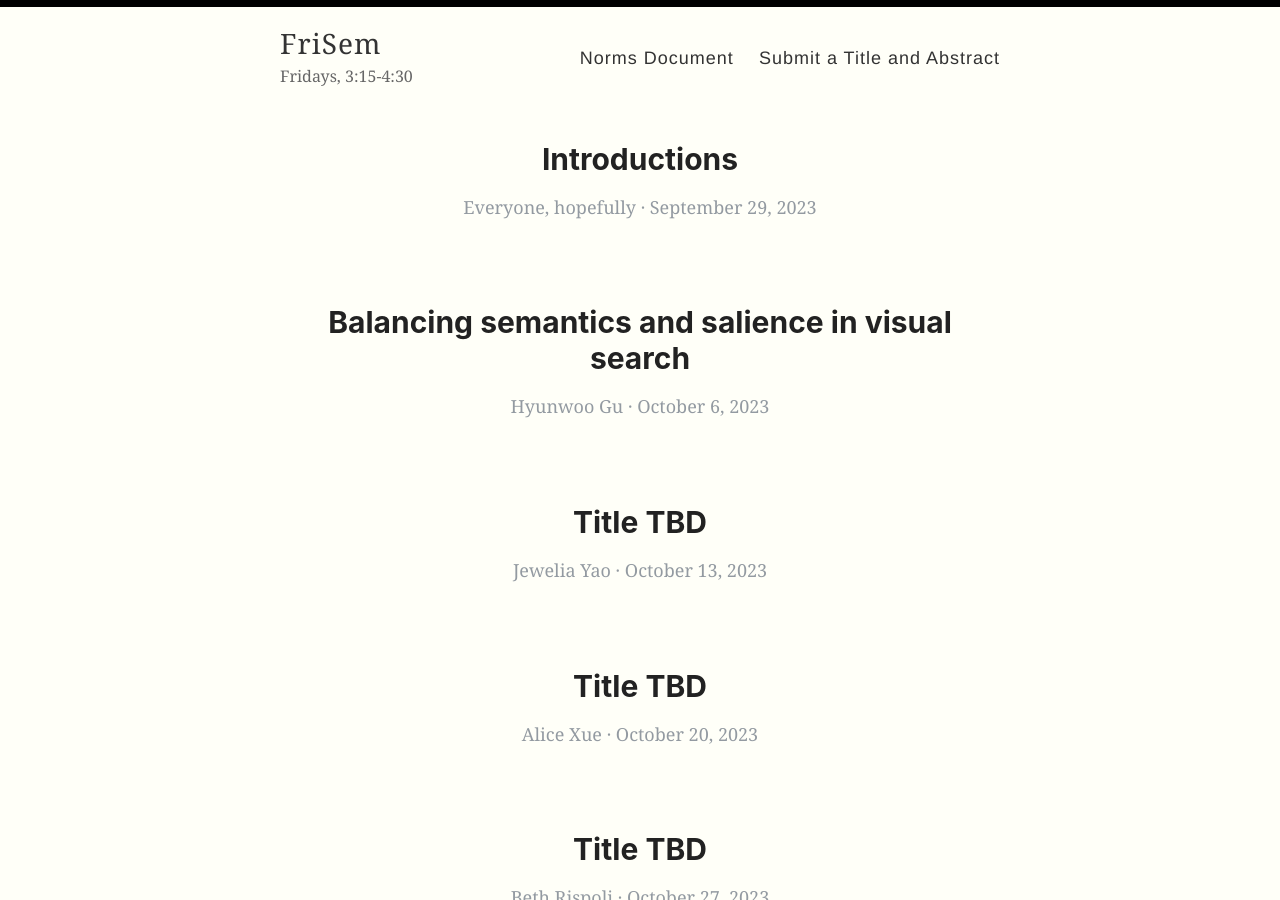
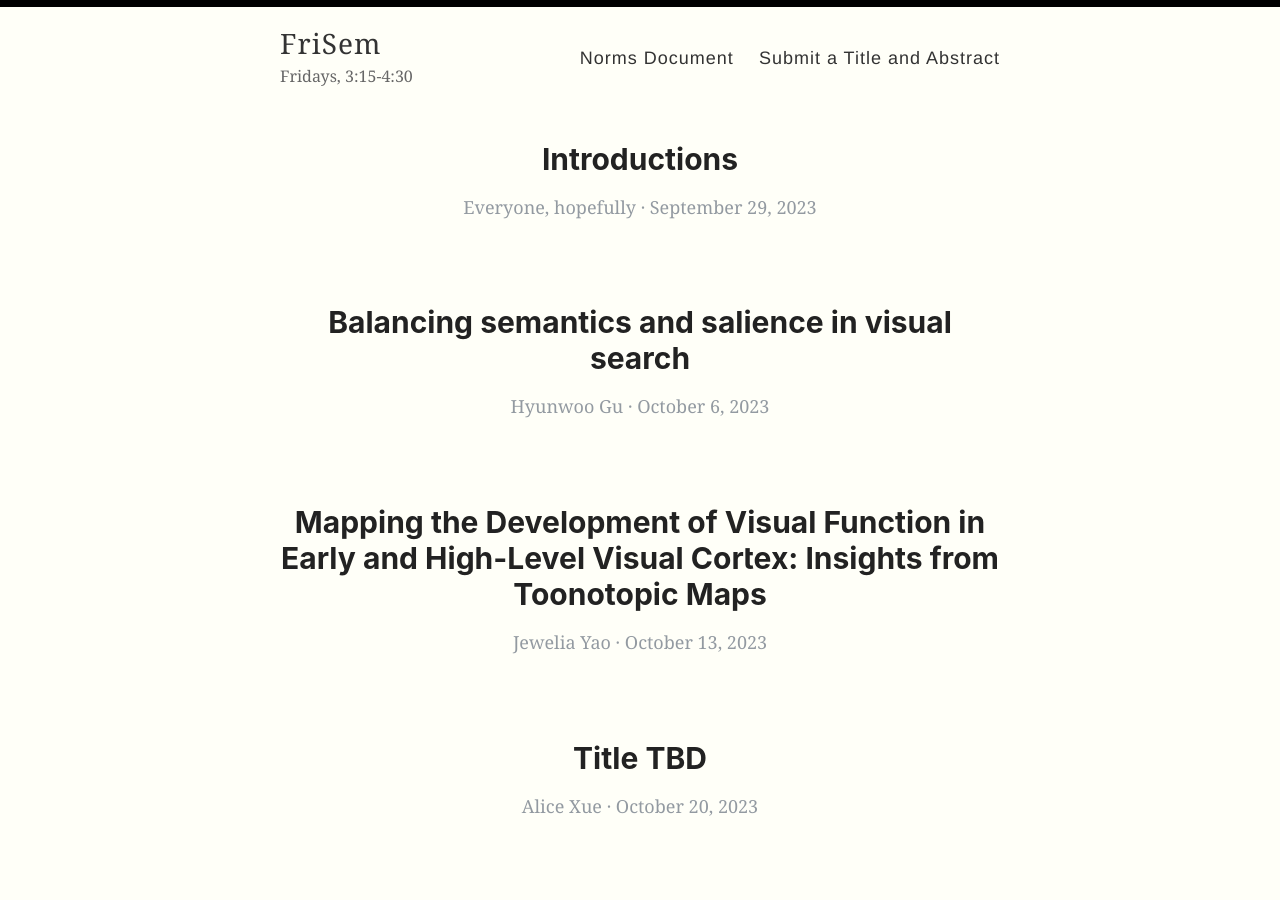
Before and after one commit to frisem/frisem.github.io, a Jekyll site: the page built from index.html, in a window 1280 px wide and 900 px high. Built offline with Jekyll 4.4.1, drawn with Linux system fonts in a browser that asks for light colours; the list of posts is cut into pages by our own code.

Commit message:
updated Jewelia's title

```diff
--- a/_posts/2023-10-13-jewelia-yao.md
+++ b/_posts/2023-10-13-jewelia-yao.md
@@ -1,6 +1,6 @@
 ---
 layout: post
-title: Title TBD
+title: "Mapping the Development of Visual Function in Early and High-Level Visual Cortex: Insights from Toonotopic Maps"
 speaker: Jewelia Yao
 ---
 
```
